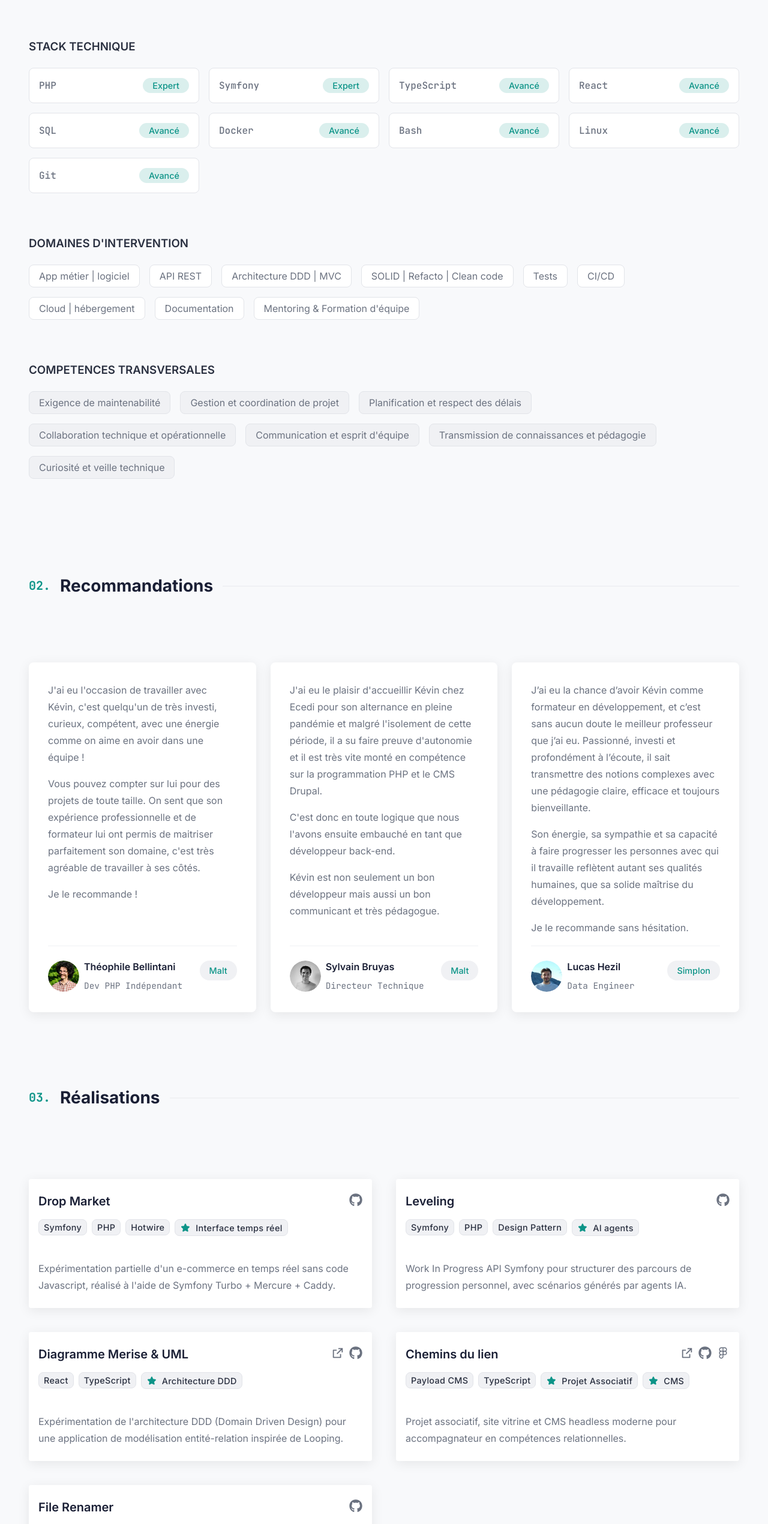
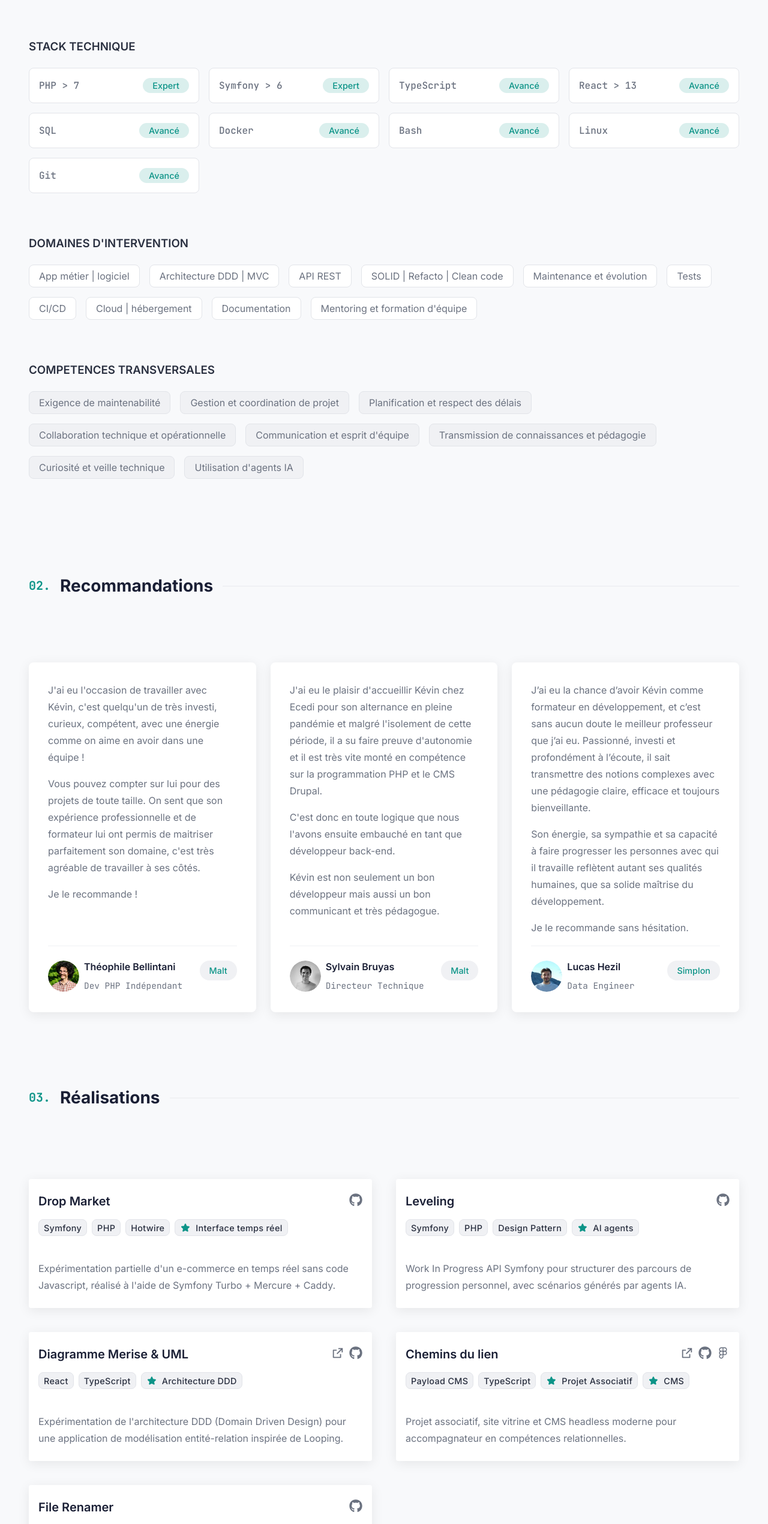
Before and after one commit to Wagle-Studio/portfolio, a React (Vite) app: page / in a window 1280 px wide. Shown: the part 780-3320 px from the top of the page at 60% size. Built offline with nearby package versions, Linux system fonts and the light colour scheme.

Commit message:
Improve UI

```diff
--- a/src/data/skills.ts
+++ b/src/data/skills.ts
@@ -1,11 +1,11 @@
 export default {
   technos: [
     {
-      label: "PHP",
+      label: "PHP > 7",
       level: "Expert",
     },
     {
-      label: "Symfony",
+      label: "Symfony > 6",
       level: "Expert",
     },
     {
@@ -13,7 +13,7 @@ export default {
       level: "Avancé",
     },
     {
-      label: "React",
+      label: "React > 13",
       level: "Avancé",
     },
     {
@@ -42,13 +42,16 @@ export default {
       label: "App métier | logiciel",
     },
     {
+      label: "Architecture DDD | MVC",
+    },
+    {
       label: "API REST",
     },
     {
-      label: "Architecture DDD | MVC",
+      label: "SOLID | Refacto | Clean code",
     },
     {
-      label: "SOLID | Refacto | Clean code",
+      label: "Maintenance et évolution",
     },
     {
       label: "Tests",
@@ -62,7 +65,7 @@ export default {
     {
       label: "Documentation",
     },
-    { label: "Mentoring & Formation d'équipe" },
+    { label: "Mentoring et formation d'équipe" },
   ],
   personality: [
     {
@@ -86,5 +89,8 @@ export default {
     {
       label: "Curiosité et veille technique",
     },
+    {
+      label: "Utilisation d'agents IA",
+    },
   ],
 };
--- a/src/ui/blocs/contact/contact.scss
+++ b/src/ui/blocs/contact/contact.scss
@@ -3,7 +3,6 @@
   flex-direction: column;
   gap: var(--space-8);
   width: 100%;
-  max-width: 768px;
   padding: var(--space-10) var(--view-horizontal-mobile-padding);
 
   &__card {
--- a/src/ui/blocs/projects/projects.scss
+++ b/src/ui/blocs/projects/projects.scss
@@ -96,6 +96,18 @@
       display: grid;
       grid-template-columns: repeat(2, 1fr);
       gap: var(--space-5);
+
+      li {
+        display: flex;
+
+        article {
+          flex: 1;
+
+          .projects__list__card__content {
+            height: 100%;
+          }
+        }
+      }
     }
   }
 }
--- a/src/ui/blocs/skills/skills.scss
+++ b/src/ui/blocs/skills/skills.scss
@@ -38,6 +38,12 @@
         width: 100%;
         border: 1px solid var(--border);
         border-radius: var(--border-radius-base);
+
+        &:hover {
+          > p:first-child {
+            color: var(--foreground);
+          }
+        }
 
         &--techno {
           padding: var(--space-2);
--- a/src/ui/components/button-link/buttonLink.scss
+++ b/src/ui/components/button-link/buttonLink.scss
@@ -15,7 +15,7 @@
       transform 150ms ease;
 
     &:hover {
-      transform: translateY(-1px);
+      transform: translateY(-2px);
     }
   }
 
--- a/src/ui/components/footer/Footer.tsx
+++ b/src/ui/components/footer/Footer.tsx
@@ -1,5 +1,6 @@
 import "./footer.scss";
 import data from "@/data/footer";
+import { ArrowUpIcon } from "@/ui/components/icons";
 
 export const Footer = () => {
   const onNavClick = () => {
@@ -31,6 +32,7 @@ export const Footer = () => {
               onClick={onNavClick}
             >
               {backToTop.text}
+              <ArrowUpIcon />
             </a>
           ) : null}
         </div>
--- a/src/ui/components/footer/footer.scss
+++ b/src/ui/components/footer/footer.scss
@@ -59,16 +59,22 @@
   }
 
   &__back-to-top {
+    display: flex;
+    flex-direction: row;
+    gap: var(--space-1);
+    align-items: center;
     font-size: var(--font-size-medium);
+    font-weight: var(--font-weight-medium);
     line-height: 1.5;
     color: var(--secondary-foreground);
     justify-self: start;
     width: fit-content;
     text-decoration: none;
-    transition: color 150ms ease;
+    transition: 100ms ease;
 
     &:hover {
       color: var(--primary);
+      transform: translateY(-2px);
     }
   }
 }
--- a/src/ui/components/header/header.scss
+++ b/src/ui/components/header/header.scss
@@ -127,7 +127,7 @@
 @media screen and (min-width: 768px) {
   .header {
     &__inner {
-      padding: var(--space-2) var(--view-horizontal-desktop-padding) ;
+      padding: var(--space-2) var(--view-horizontal-desktop-padding);
     }
   }
 }
@@ -135,8 +135,15 @@
 @media screen and (min-width: 992px) {
   .header {
     &__list {
+
       > li:not(:last-child) {
         display: flex;
+
+        &:hover {
+          a {
+            color: var(--primary);
+          }
+        }
       }
 
       &__item--cta .button-link span {
--- /dev/null
+++ b/src/ui/components/icons/ArrowUpIcon.tsx
@@ -0,0 +1,19 @@
+import "./Icon.scss";
+import clsx from "clsx";
+import { IconProps } from "./IconType";
+
+export const ArrowUpIcon = ({
+  className,
+  size = "small",
+  ...props
+}: IconProps) => {
+  return (
+    <svg
+      className={clsx("icon", `icon--${size}`, className)}
+      {...props}
+      viewBox="0 0 512 512"
+    >
+      <path d="M256 504c137 0 248-111 248-248S393 8 256 8 8 119 8 256s111 248 248 248zm0-448c110.5 0 200 89.5 200 200s-89.5 200-200 200S56 366.5 56 256 145.5 56 256 56zm20 328h-40c-6.6 0-12-5.4-12-12V256h-67c-10.7 0-16-12.9-8.5-20.5l99-99c4.7-4.7 12.3-4.7 17 0l99 99c7.6 7.6 2.2 20.5-8.5 20.5h-67v116c0 6.6-5.4 12-12 12z"></path>
+    </svg>
+  );
+};
--- a/src/ui/components/icons/index.ts
+++ b/src/ui/components/icons/index.ts
@@ -8,3 +8,4 @@ export { FigmaIcon } from "./FigmaIcon";
 export { StarIcon } from "./StarIcon";
 export { LightModeIcon } from "./LightModeIcon";
 export { DarkModeIcon } from "./DarkModeIcon";
+export { ArrowUpIcon } from "./ArrowUpIcon";
```
